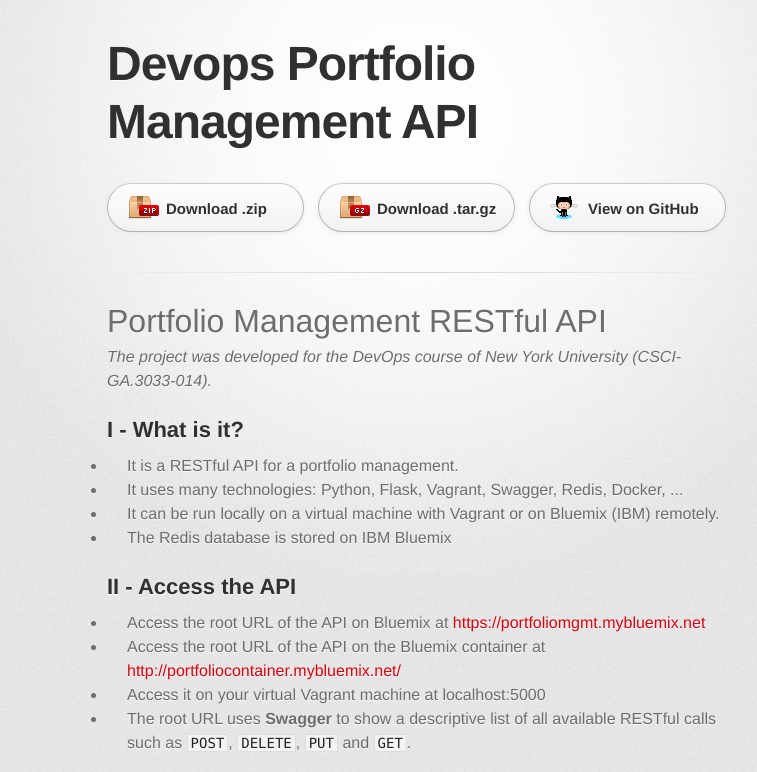
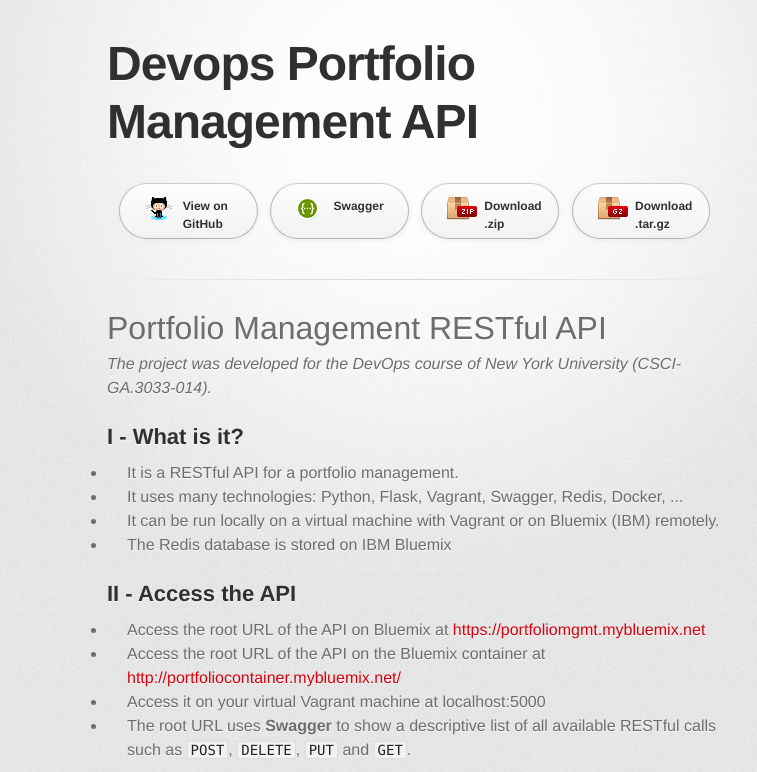
Before and after one commit to qdm12/Devops_RESTful, a plain HTML site: page index.html in a window 1280 px wide. Shown: the top 772 px of the page, without its empty margins (223-980 px from the left). Drawn offline with Linux system fonts and the light colour scheme; a web font is replaced by a local one.

Commit message:
Modified gh-pages to redirect to swagger with button

```diff
--- a/index.html
+++ b/index.html
@@ -10,7 +10,8 @@
     <!--[if lt IE 9]>
     <script src="//html5shiv.googlecode.com/svn/trunk/html5.js"></script>
     <![endif]-->
-    <title>Devops Portfolio Management API by qdm12</title>
+    <script src="javascripts/main.js"></script>
+    <title>Devops API Portfolio Management</title>
   </head>
 
   <body>
@@ -23,9 +24,11 @@
         </header>
 
         <section id="downloads" class="clearfix">
+          <a href="https://github.com/qdm12/Devops_RESTful" id="view-on-github" class="button"><span>View on GitHub</span></a>
+          <a href="#" onclick='openInNewTab("https://qdm12.github.io/Devops_RESTful/static/swagger/index.html")' id="swagger-ui" class="button"><span>Swagger</span></a>
           <a href="https://github.com/qdm12/Devops_RESTful/zipball/master" id="download-zip" class="button"><span>Download .zip</span></a>
           <a href="https://github.com/qdm12/Devops_RESTful/tarball/master" id="download-tar-gz" class="button"><span>Download .tar.gz</span></a>
-          <a href="https://github.com/qdm12/Devops_RESTful" id="view-on-github" class="button"><span>View on GitHub</span></a>
+
         </section>
 
         <hr>
--- a/javascripts/main.js
+++ b/javascripts/main.js
@@ -1 +1,4 @@
-console.log('This would be the main JS file.');
+function openInNewTab(url) {
+  var win = window.open(url, '_blank');
+  win.focus();
+}
--- a/stylesheets/stylesheet.css
+++ b/stylesheets/stylesheet.css
@@ -105,12 +105,12 @@ header h2 {
 a.button {
   display: block;
   float: left;
-  width: 179px;
-  padding: 12px 8px 12px 8px;
-  margin-right: 14px;
-  font-size: 15px;
+  width: 18%;
+  height: 30%;
+  padding: 2% 2% 3% 2%;
+  font-size: 12px;
   font-weight: bold;
-  line-height: 25px;
+  margin-left: 2%;
   color: #303030;
   background: #fdfdfd; /* Old browsers */
   background: -moz-linear-gradient(top,  #fdfdfd 0%, #f2f2f2 100%); /* FF3.6+ */
@@ -163,6 +163,9 @@ a.button span {
 }
 #view-on-github {
   margin-right: 0;
+}
+#swagger-ui span {
+  background: transparent url(../images/swagger.png) 12px 50% no-repeat;
 }
 
 code, pre {
```
Also changed, not shown: images/swagger.png (added).
